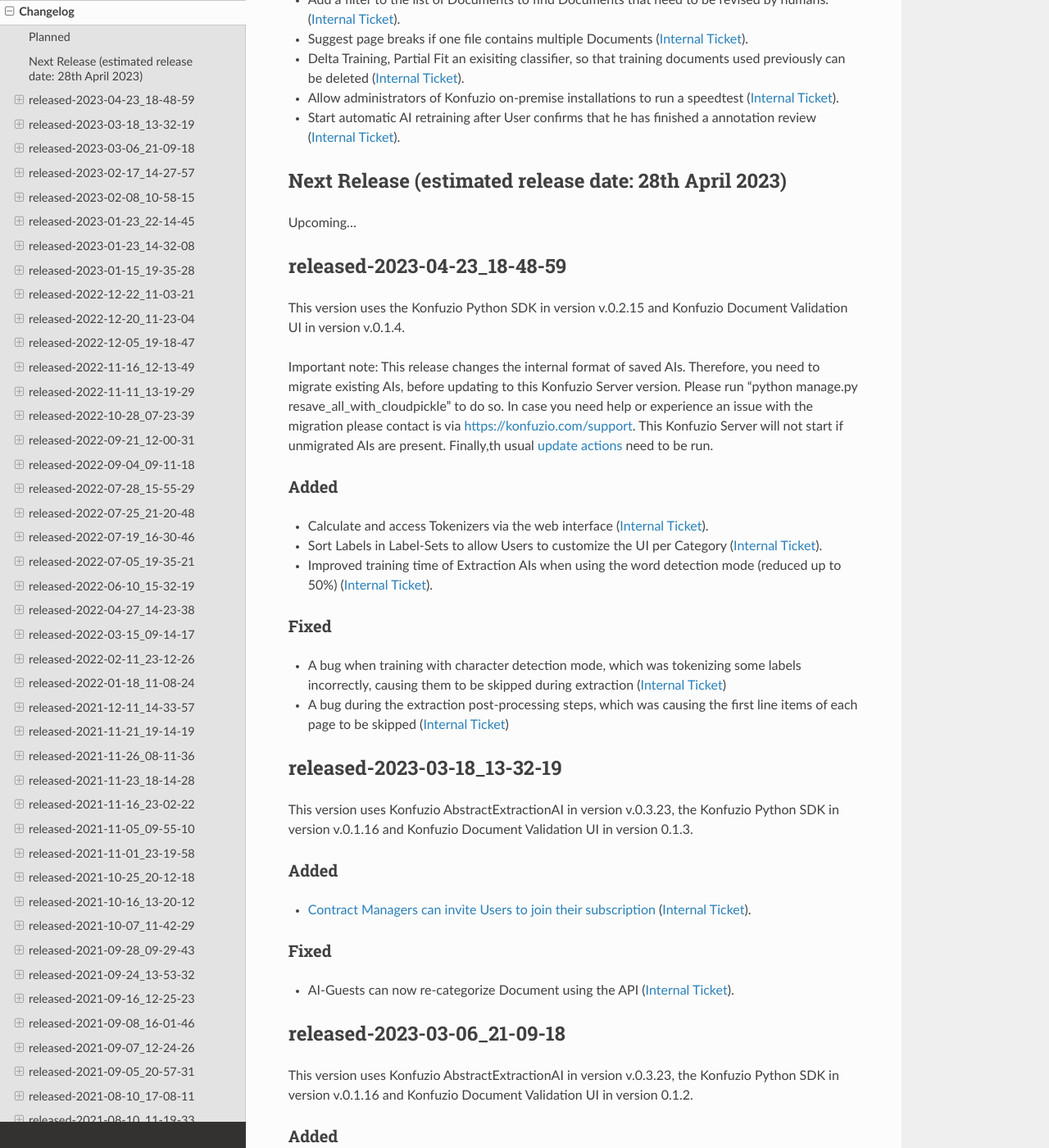
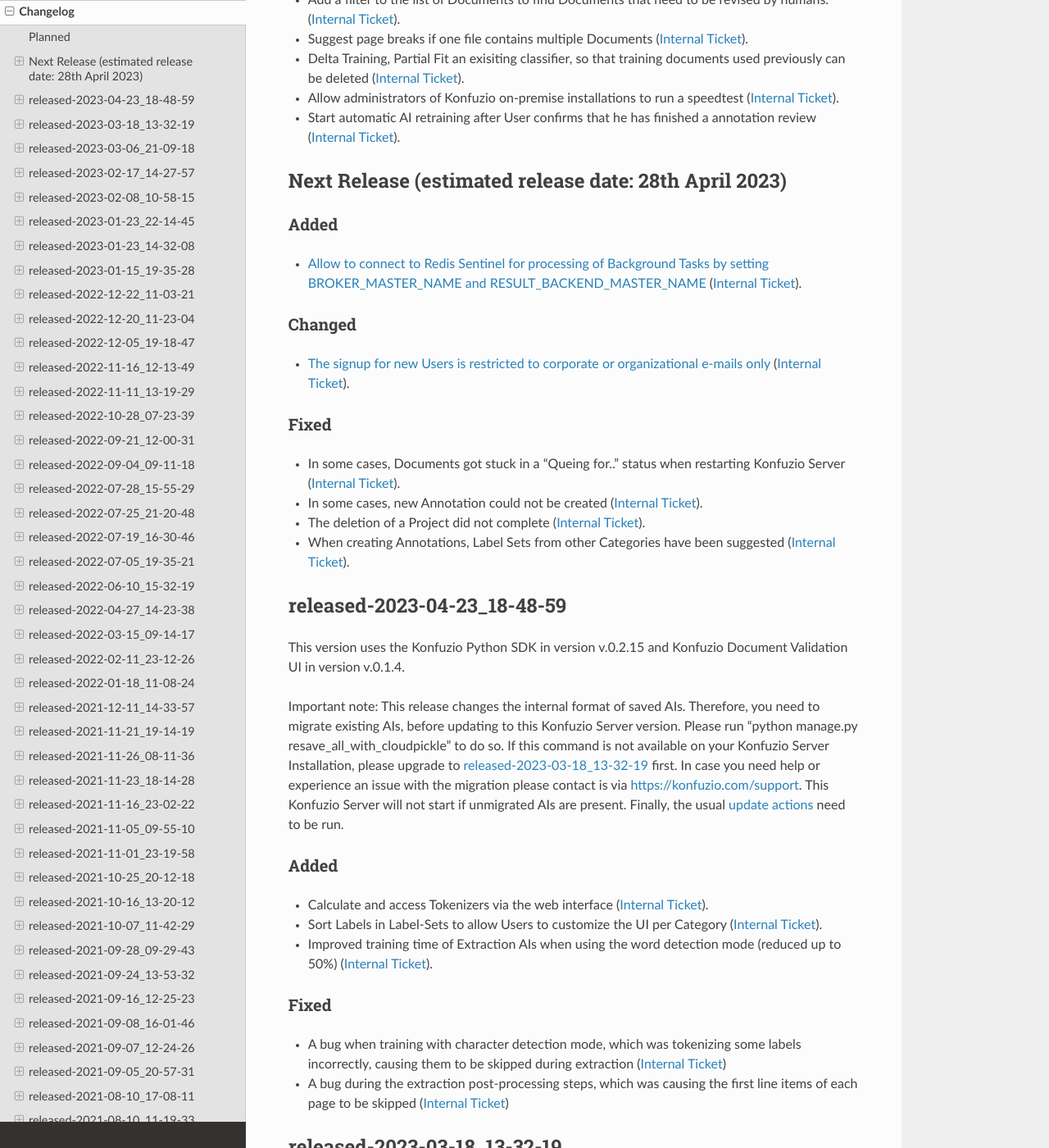
Before and after one commit to konfuzio-ai/konfuzio-sdk, a Sphinx documentation site: the page built from docs/web/changelog_app.md, in a window 1280 px wide and 1400 px high, scrolled down 492 px. Shown: the whole window at 82% size. Built offline with Sphinx 7.4.7 and the Read the Docs theme 2.0.0, drawn with Linux system fonts in a browser that asks for light colours; pages that are not in the unit, such as notebooks, are missing from menus; a script that is not in the unit is left out.

Commit message:
Update changelog_app.md

```diff
--- a/docs/web/changelog_app.md
+++ b/docs/web/changelog_app.md
@@ -23,13 +23,24 @@
 
 ## Next Release (estimated release date: 28th April 2023)
 
-Upcoming...
+### Added
+- [Allow to connect to Redis Sentinel for processing of Background Tasks by setting BROKER_MASTER_NAME and RESULT_BACKEND_MASTER_NAME](https://dev.konfuzio.com/web/on_premises.html#broker-master-name) ([Internal Ticket](https://git.konfuzio.com/konfuzio/objectives/-/issues/10911)).
+
+### Changed
+- [The signup for new Users is restricted to corporate or organizational e-mails only](https://dev.konfuzio.com/web/on_premises.html#environment-variables-for-konfuzio-server) ([Internal Ticket](https://git.konfuzio.com/konfuzio/objectives/-/issues/10849)).
+
+### Fixed
+- In some cases, Documents got stuck in a "Queing for.." status when restarting Konfuzio Server ([Internal Ticket](https://git.konfuzio.com/konfuzio/objectives/-/issues/10967)).
+- In some cases, new Annotation could not be created ([Internal Ticket](https://git.konfuzio.com/konfuzio/objectives/-/issues/10775)).
+- The deletion of a Project did not complete ([Internal Ticket](https://git.konfuzio.com/konfuzio/objectives/-/issues/10794)).
+- When creating Annotations, Label Sets from other Categories have been suggested ([Internal Ticket](https://git.konfuzio.com/konfuzio/objectives/-/issues/10919)).
+
 
 ## released-2023-04-23_18-48-59
 
 This version uses the Konfuzio Python SDK in version v.0.2.15 and Konfuzio Document Validation UI in version v.0.1.4.
 
-Important note: This release changes the internal format of saved AIs. Therefore, you need to migrate existing AIs, before updating to this Konfuzio Server version. Please run "python manage.py resave_all_with_cloudpickle" to do so. In case you need help or experience an issue with the migration please contact is via https://konfuzio.com/support. This Konfuzio Server will not start if unmigrated AIs are present. Finally,th usual [update actions](https://dev.konfuzio.com/web/on_premises.html#a-upgrade-to-newer-konfuzio-version) need to be run.
+Important note: This release changes the internal format of saved AIs. Therefore, you need to migrate existing AIs, before updating to this Konfuzio Server version. Please run "python manage.py resave_all_with_cloudpickle" to do so. If this command is not available on your Konfuzio Server Installation, please upgrade to [released-2023-03-18_13-32-19]([released-2023-03-18_13-32-19](https://dev.konfuzio.com/web/changelog_app.html#released-2023-03-18-13-32-19)) first. In case you need help or experience an issue with the migration please contact is via https://konfuzio.com/support. This Konfuzio Server will not start if unmigrated AIs are present. Finally, the usual [update actions](https://dev.konfuzio.com/web/on_premises.html#a-upgrade-to-newer-konfuzio-version) need to be run.
 
 ### Added
 - Calculate and access Tokenizers via the web interface ([Internal Ticket](https://git.konfuzio.com/konfuzio/objectives/-/issues/9271)).
```
